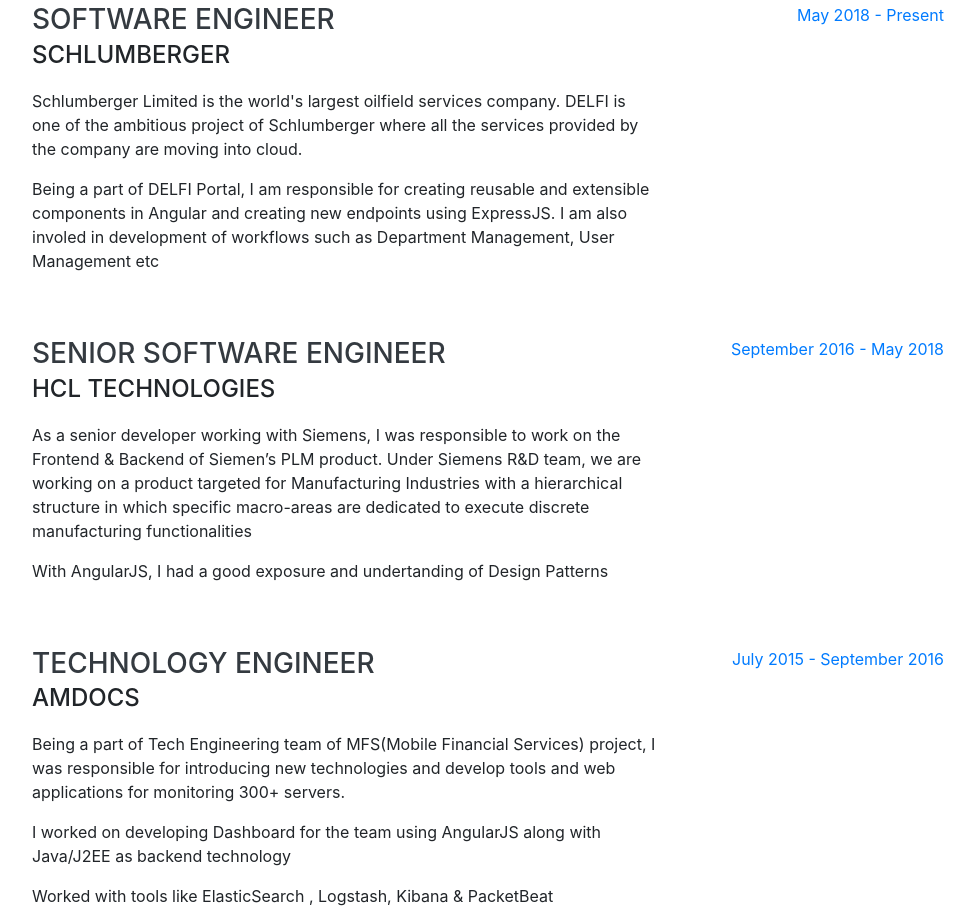
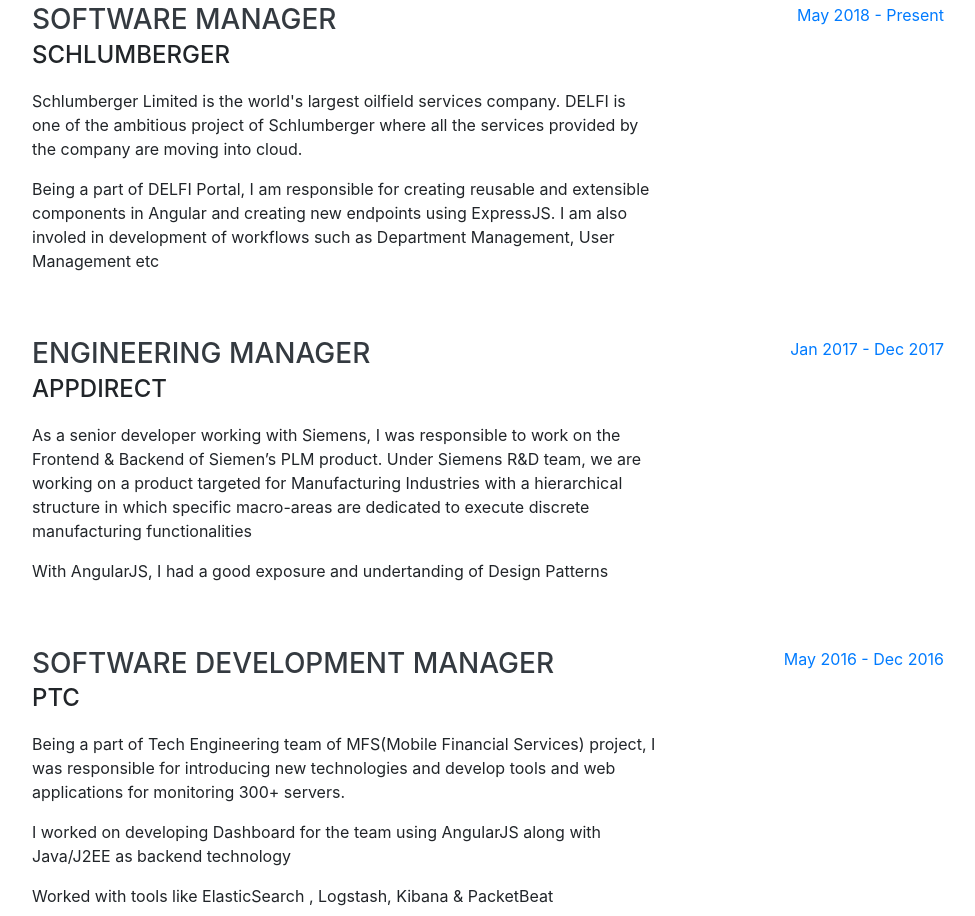
Before and after one commit to toashishagarwal-zz/toashishagarwal.github.io, a website with bundled scripts: page index.html in a window 1280 px wide. Shown: the part 932-1848 px from the top of the page, without its empty margins (288-1263 px from the left). Built offline with nearby package versions, Linux system fonts and the light colour scheme; a web font is replaced by a local one.

Commit message:
Update index.html

```diff
--- a/index.html
+++ b/index.html
@@ -137,7 +137,7 @@
 
         <div class="resume-item d-flex flex-column flex-md-row justify-content-between mb-5">
           <div class="resume-content">
-            <h3 class="mb-0">Software Engineer</h3>
+            <h3 class="mb-0">Software Manager</h3>
             <div class="subheading mb-3">Schlumberger</div>
             <p>Schlumberger Limited is the world's largest oilfield services company. DELFI is one of the ambitious
               project of Schlumberger where all the services provided by the company are moving into cloud. </p>
@@ -152,8 +152,8 @@
 
         <div class="resume-item d-flex flex-column flex-md-row justify-content-between mb-5">
           <div class="resume-content">
-            <h3 class="mb-0">Senior Software Engineer</h3>
-            <div class="subheading mb-3">HCL Technologies</div>
+            <h3 class="mb-0">Engineering Manager</h3>
+            <div class="subheading mb-3">AppDirect</div>
             <p>As a senior developer working with Siemens, I was responsible to work on
               the Frontend & Backend of Siemen’s PLM product. Under Siemens R&D team, we are working on a product
               targeted for Manufacturing Industries with a hierarchical structure in which specific macro-areas are
@@ -161,14 +161,14 @@
             <p>With AngularJS, I had a good exposure and undertanding of Design Patterns</p>
           </div>
           <div class="resume-date text-md-right">
-            <span class="text-primary">September 2016 - May 2018</span>
+            <span class="text-primary">Jan 2017 - Dec 2017</span>
           </div>
         </div>
 
         <div class="resume-item d-flex flex-column flex-md-row justify-content-between mb-5">
           <div class="resume-content">
-            <h3 class="mb-0">Technology Engineer</h3>
-            <div class="subheading mb-3">Amdocs</div>
+            <h3 class="mb-0">Software Development Manager</h3>
+            <div class="subheading mb-3">PTC</div>
             <p>Being a part of Tech Engineering team of MFS(Mobile Financial Services) project, I was responsible for introducing
               new technologies and develop tools and
               web applications for monitoring 300+ servers. </p>
@@ -178,7 +178,7 @@
             <p>Revamping and modifying “Scheduler” web application developed in Django using AngularJS. </p>
           </div>
           <div class="resume-date text-md-right">
-            <span class="text-primary">July 2015 - September 2016</span>
+            <span class="text-primary">May 2016 - Dec 2016</span>
           </div>
         </div>
 
```
